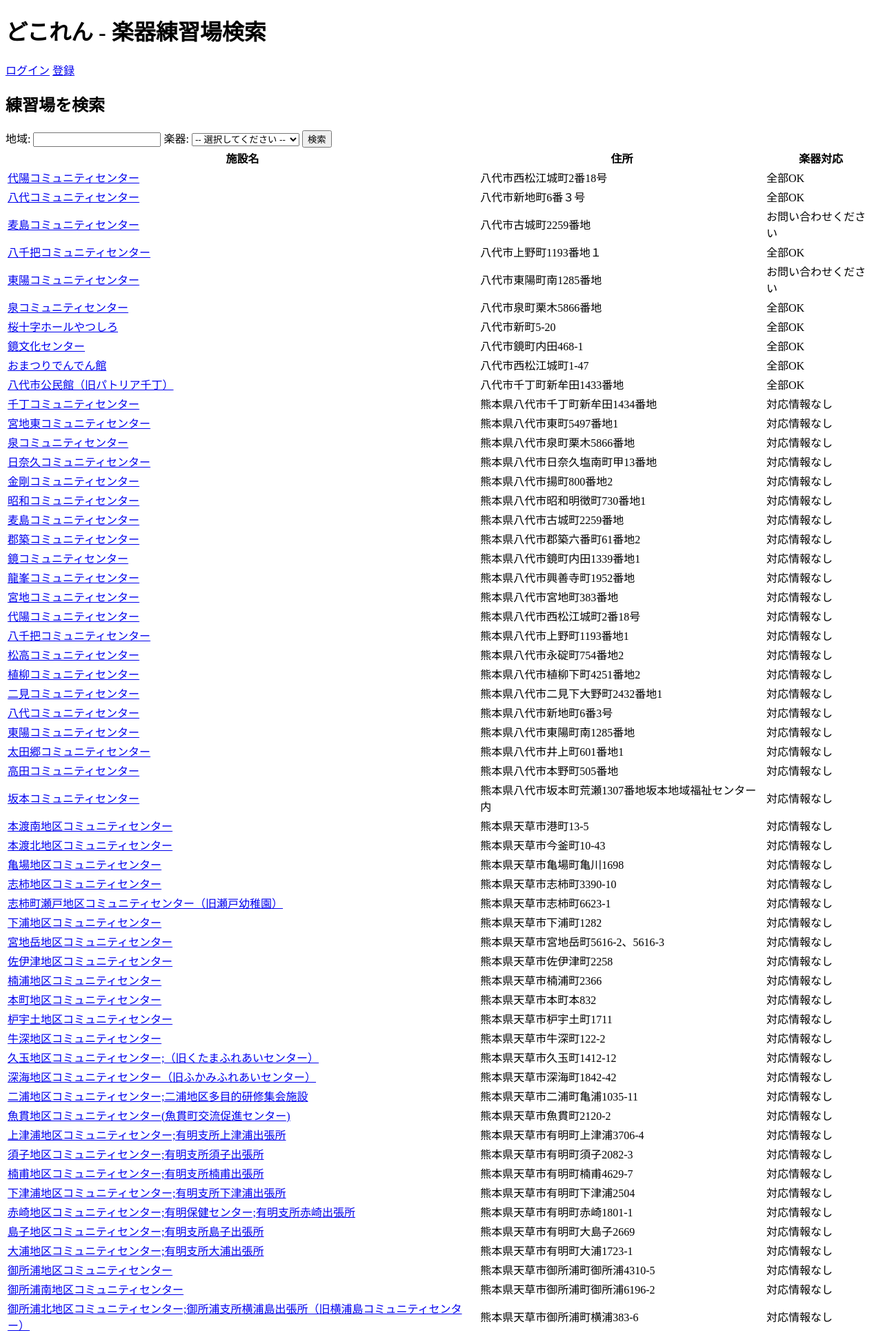
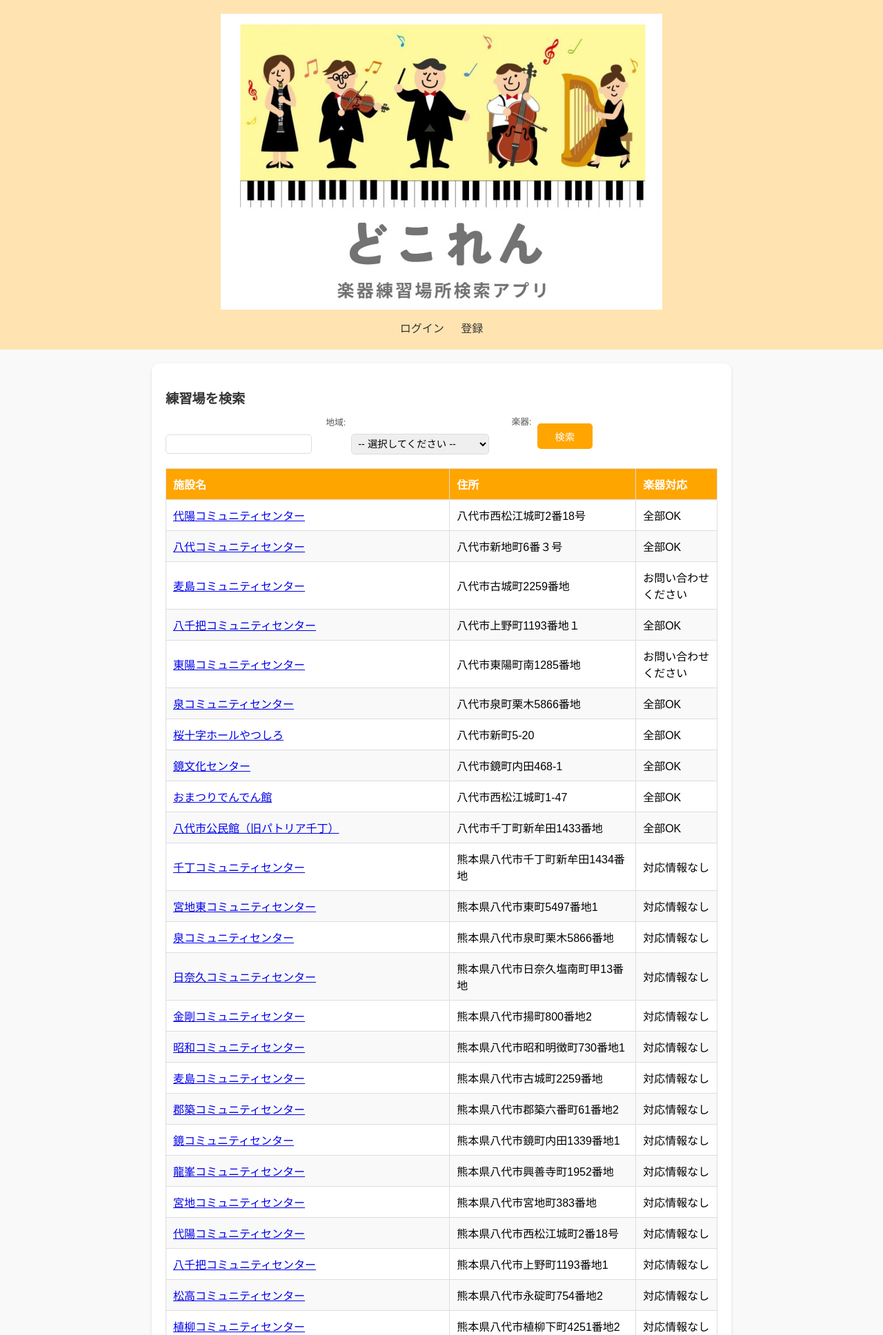
Before and after one commit to shin-murata/prototype, a Flask app: page /search in a window 1280 px wide. Shown: the top 1936 px of the page at 69% size. Run offline with Flask 3, Linux system fonts and the light colour scheme; data comes from the database, SQL or seed files in the repository.

Commit message:
トップページCSS1弾

```diff
--- a/static/style.css
+++ b/static/style.css
@@ -0,0 +1,184 @@
+body {
+    font-family: Arial, sans-serif;
+    margin: 0;
+    padding: 0;
+    background-color: #f9f9f9;
+}
+
+header {
+    background-color: #ffe4b2;
+    padding: 20px;
+    text-align: center;
+}
+
+.header-container h1 {
+    margin: 0;
+    font-size: 2rem;
+    color: #333;
+}
+
+.header-container p {
+    margin: 5px 0;
+    font-size: 1.2rem;
+    color: #555;
+}
+
+nav {
+    margin-top: 10px;
+}
+
+nav a {
+    margin: 0 10px;
+    text-decoration: none;
+    color: #333;
+    font-size: 1rem;
+}
+
+main {
+    padding: 20px;
+}
+
+footer {
+    text-align: center;
+    padding: 10px;
+    background-color: #ffe4b2;
+    margin-top: 20px;
+}
+
+.search-container, .results-container {
+    max-width: 800px;
+    margin: 0 auto;
+    background-color: #fff;
+    padding: 20px;
+    border-radius: 10px;
+    box-shadow: 0 2px 5px rgba(0, 0, 0, 0.1);
+}
+
+.search-container h2, .results-container h2 {
+    text-align: center;
+    color: #333;
+}
+
+.form-group {
+    margin-bottom: 15px;
+}
+
+label {
+    display: block;
+    font-size: 1rem;
+    color: #555;
+}
+
+input, select, button {
+    width: 100%;
+    padding: 10px;
+    font-size: 1rem;
+    margin-top: 5px;
+    border: 1px solid #ddd;
+    border-radius: 5px;
+}
+
+button.search-btn {
+    background-color: #ffa500;
+    color: white;
+    border: none;
+    cursor: pointer;
+}
+
+button.search-btn:hover {
+    background-color: #ff7f00;
+}
+
+.search-results {
+    width: 100%;
+    border-collapse: collapse;
+    margin-top: 20px;
+}
+
+.search-results th, .search-results td {
+    padding: 10px;
+    text-align: left;
+    border: 1px solid #ddd;
+}
+
+.search-results th {
+    background-color: #ffa500;
+    color: white;
+}
+
+.search-results tr:nth-child(even) {
+    background-color: #f9f9f9;
+}
+
+/* フォーム全体の横並びスタイル */
+.horizontal-form {
+    display: flex; /* 横並びにする */
+    align-items: center; /* 垂直方向の中央揃え */
+    justify-content: flex-start; /* 左詰め配置 */
+    gap: 8px; /* 要素間の隙間を指定（px単位で調整可能） */
+    width: 100%; /* フォーム全体の幅を100%に広げる */
+}
+
+/* 各フォームグループのスタイル */
+.horizontal-form .form-group {
+    flex: 1; /* 各フォームグループの幅を均等にする */
+    display: flex; /* ラベルと入力欄を横並びまたは縦並びに設定可能 */
+    flex-direction: column; /* デフォルトで縦並び（必要に応じて変更可能） */
+    margin: 0; /* 不要なマージンを削除 */
+}
+
+/* 入力欄とセレクトボックスのスタイル */
+.horizontal-form input,
+.horizontal-form select {
+    flex: 1; /* 入力欄とセレクトボックスの幅を均等に広げる */
+    min-width: 120px; /* 入力欄の最小幅 */
+    max-width: 200px; /* 入力欄の最大幅 */
+    padding: 5px; /* 内側の余白 */
+    font-size: 0.9rem; /* フォントサイズ */
+    border: 1px solid #ddd; /* 枠線の色と太さ */
+    border-radius: 5px; /* 角を丸める */
+}
+
+/* ラベルのスタイル */
+.horizontal-form label {
+    font-size: 0.8rem; /* ラベルのフォントサイズ */
+    margin-bottom: 4px; /* ラベルと入力欄の間隔 */
+    min-width: 60px; /* ラベルの幅を固定することで揃える */
+    text-align: right; /* ラベルのテキストを右揃え */
+}
+
+/* ボタンのスタイル */
+.horizontal-form .search-btn {
+    flex: 0 0 auto; /* ボタンの幅を固定 */
+    width: 80px; /* ボタンの横幅 */
+    background-color: #ffa500; /* ボタンの背景色 */
+    color: white; /* ボタンの文字色 */
+    border: none; /* ボタンの枠線なし */
+    padding: 8px; /* ボタン内の余白 */
+    font-size: 0.9rem; /* ボタンのフォントサイズ */
+    border-radius: 5px; /* ボタンの角を丸める */
+    cursor: pointer; /* カーソルをポインターにする */
+}
+
+.horizontal-form .search-btn:hover {
+    background-color: #ff7f00; /* ホバー時のボタン背景色 */
+}
+
+/* 見出し（検索タイトル）のスタイル */
+.search-container h2 {
+    margin-bottom: 10px; /* 見出しとフォーム間の余白 */
+    font-size: 1.2rem; /* 見出しのフォントサイズ */
+    color: #333; /* 見出しの文字色 */
+    text-align: left; /* 見出しの左揃え */
+}
+
+
+@media (max-width: 768px) {
+    .horizontal-form {
+        flex-direction: column; /* 画面が狭い場合は縦並びにする */
+    }
+
+    .horizontal-form .form-group {
+        width: 100%; /* 各要素を幅いっぱいに広げる */
+    }
+}
--- a/templates/base.html
+++ b/templates/base.html
@@ -8,7 +8,9 @@
 </head>
 <body>
     <header>
-        <h1>どこれん - 楽器練習場検索</h1>
+        <div class="header-container">
+            <!-- バナー画像を追加 -->
+            <img src="{{ url_for('static', filename='images/banner.jpg') }}" alt="どこれんバナー" class="banner">
             {% if session.get('user_id') %}
             <p>こんにちは、{{ session.get('username') }}さん</p>
             <nav>
@@ -21,6 +23,7 @@
                 <a href="{{ url_for('register') }}">登録</a>
             </nav>
             {% endif %}
+        </div>
     </header>
     <main>
         {% with messages = get_flashed_messages(with_categories=True) %}
@@ -34,5 +37,8 @@
         {% endwith %}
         {% block content %}{% endblock %}
     </main>
+    <footer>
+        <p>© 2024 どこれん</p>
+    </footer>
 </body>
 </html>
--- a/templates/results.html
+++ b/templates/results.html
@@ -1,6 +1,7 @@
 {% extends "base.html" %}
 {% block title %}検索結果{% endblock %}
 {% block content %}
+<div class="results-container">
     <h2>検索結果</h2>
     <ul>
         {% for result in results %}
@@ -12,4 +13,5 @@
         <p>検索結果が見つかりませんでした。</p>
         {% endfor %}
     </ul>
+</div>
 {% endblock %}
--- a/templates/search.html
+++ b/templates/search.html
@@ -1,11 +1,14 @@
 {% extends "base.html" %}
 {% block title %}検索{% endblock %}
 {% block content %}
+<div class="search-container">
     <h2>練習場を検索</h2>
-<form method="POST" action="/search">
+    <form method="POST" action="/search" class="horizontal-form">
+        <div class="form-group inline-form-group">
             <label for="region">地域:</label>
             <input type="text" id="region" name="region">
-
+        </div>
+        <div class="form-group inline-form-group">
             <label for="instrument_id">楽器:</label>
             <select id="instrument_id" name="instrument_id">
                 <option value="">-- 選択してください --</option>
@@ -13,16 +16,21 @@
                 <option value="{{ instrument['g_id'] }}">{{ instrument['specification'] }}</option>
                 {% endfor %}
             </select>
-
-    <button type="submit">検索</button>
+        </div>
+        <div class="form-group">
+            <button type="submit" class="search-btn">検索</button>
+        </div>
     </form>
 
-<table>
+    <table class="search-results">
+        <thead>
             <tr>
                 <th>施設名</th>
                 <th>住所</th>
                 <th>楽器対応</th>
             </tr>
+        </thead>
+        <tbody>
             {% for facility in facilities %}
             <tr>
                 <td><a href="{{ url_for('facility_detail', facility_id=facility['id']) }}">{{ facility['name'] }}</a></td>
@@ -30,7 +38,7 @@
                 <td>{{ facility['specification'] if facility['specification'] else '対応情報なし' }}</td>
             </tr>
             {% endfor %}
+        </tbody>
     </table>
-
-
+</div>
 {% endblock %}
```
Also changed, not shown: static/images/banner.jpg (added). Lines whose indentation alone changed are shown as unchanged.
